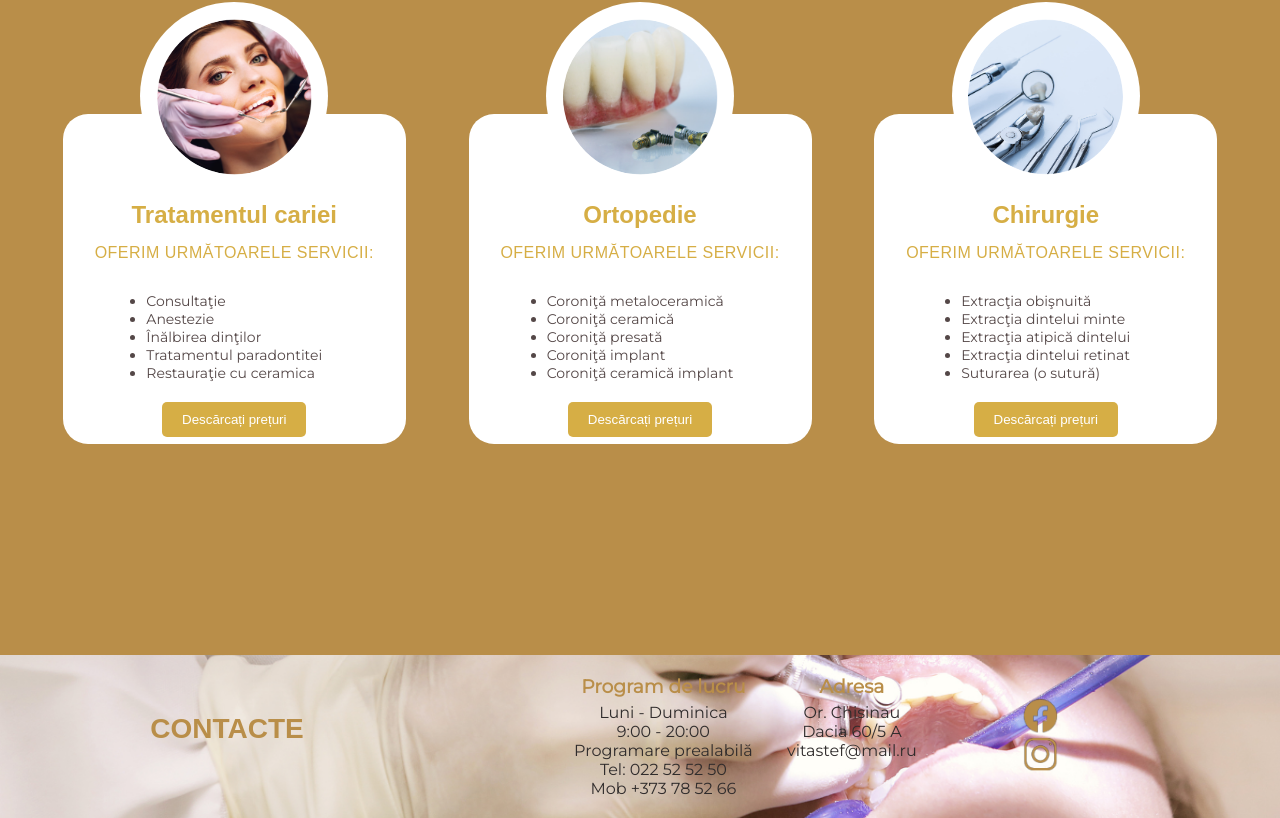
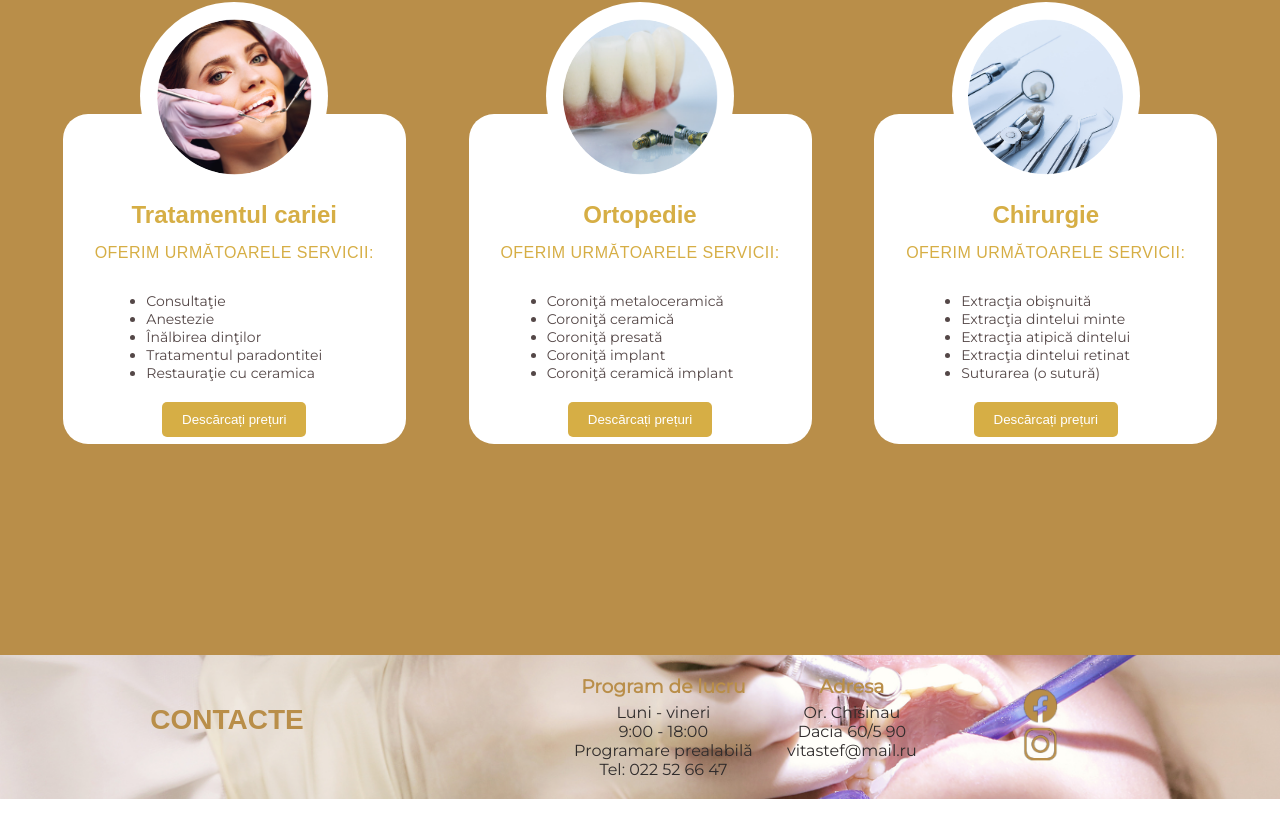
Before and after one commit to alekslast/dental_clinic, a React (Create React App) app in the folder frontend/: page /stomatologie in a window 1280 px wide. Shown: the part 1745-2563 px from the top of the page. Built offline with nearby package versions, Linux system fonts and the light colour scheme; a web font is replaced by a local one.

Commit message:
fix addresses

```diff
--- a/frontend/src/pages/DentSection.jsx
+++ b/frontend/src/pages/DentSection.jsx
@@ -120,17 +120,17 @@ export default function DentSection() {
     <div className='address-info'>
         <div className='working-hours'>
             <h3>Program de lucru</h3>
-            <p>Luni - Duminica</p>
-            <p>9:00  - 20:00 </p>
+            <p>Luni - vineri</p>
+            <p>9:00  - 18:00 </p>
             <p>Programare prealabilă </p>
-            <p>Tel: 022 52 52 50
-            <br/>Mob +373 78 52 66  </p>
+            <p>Tel: 022 52 66 47
+            <br/>   </p>
         </div>
 
         <div className='contact-info' id='contacts'>
             <h3>Adresa</h3>
             <p>Or. Chisinau</p>
-            <p>Dacia 60/5 A</p>
+            <p>Dacia 60/5 90</p>
             <p>vitastef@mail.ru</p>
         </div>
         <div className='socials'>
--- a/frontend/src/pages/FarmSection.jsx
+++ b/frontend/src/pages/FarmSection.jsx
@@ -115,15 +115,15 @@ export default function FarmSection() {
             <p>Luni - Duminica</p>
             <p>9:00  - 20:00 </p>
             <p>Programare prealabilă </p>
-            <p>Tel: 022 52 52 50
-            <br/>Mob +373 78 52 66  </p>
+            <p>Tel: 022 52 41 97
+            <br/>Mob  </p>
         </div>
 
         <div className='contact-info' id='contacts'>
             <h3>Adresa</h3>
             <p>Or. Chisinau</p>
-            <p>Dacia 60/5 A</p>
-            <p>vitastef@mail.ru</p>
+            <p>Dacia 60/5 90</p>
+            <p>lumia-sarbatorilor@mail.ru</p>
         </div>
         <div className='socials'>
             <a href='#'>
```
